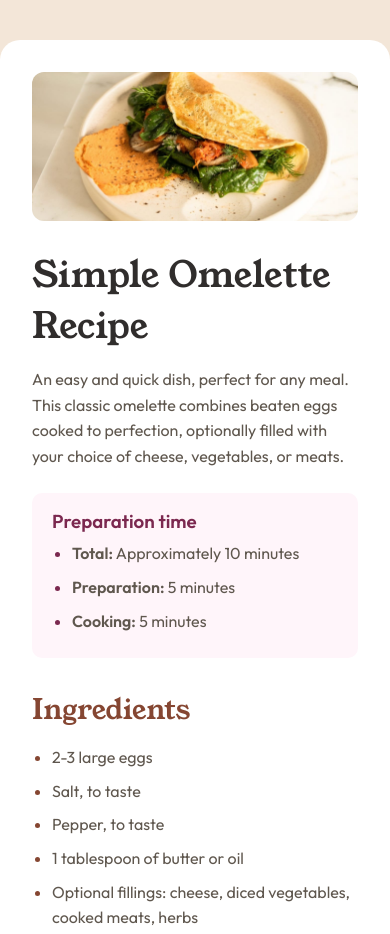
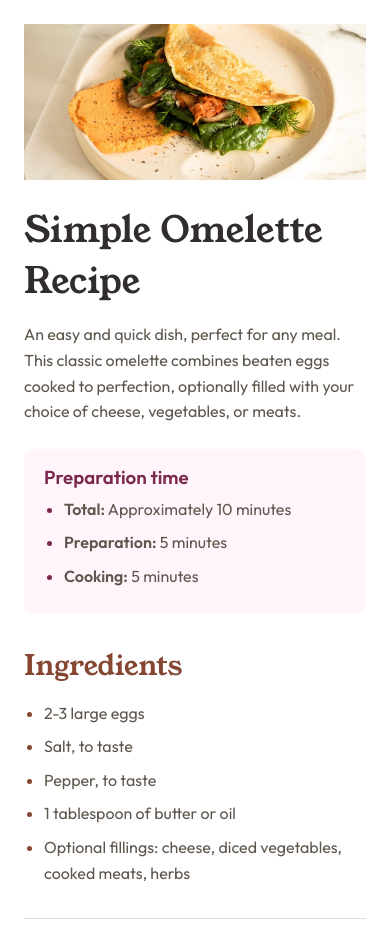
Before and after one commit to arne-witteler/recipe-page, a plain HTML site: page index.html in a window 390 px wide. Shown: the top 934 px of the page. Drawn offline with Linux system fonts and the light colour scheme.

Commit message:
add media queries

```diff
--- a/styles.css
+++ b/styles.css
@@ -137,3 +137,22 @@ tr:last-child td {
   font-family: "Outfit", sans-serif;
   text-align: left;
 }
+
+@media (max-width: 600px) {
+  body {
+    padding: 0;
+  }
+
+  .white-box {
+    width: 100vw;
+    max-width: none;
+    border-radius: 0;
+    margin: 0;
+    padding: 24px;
+  }
+
+  .recipe-img {
+    border-radius: 0;
+    margin-bottom: 20px;
+  }
+}
```
